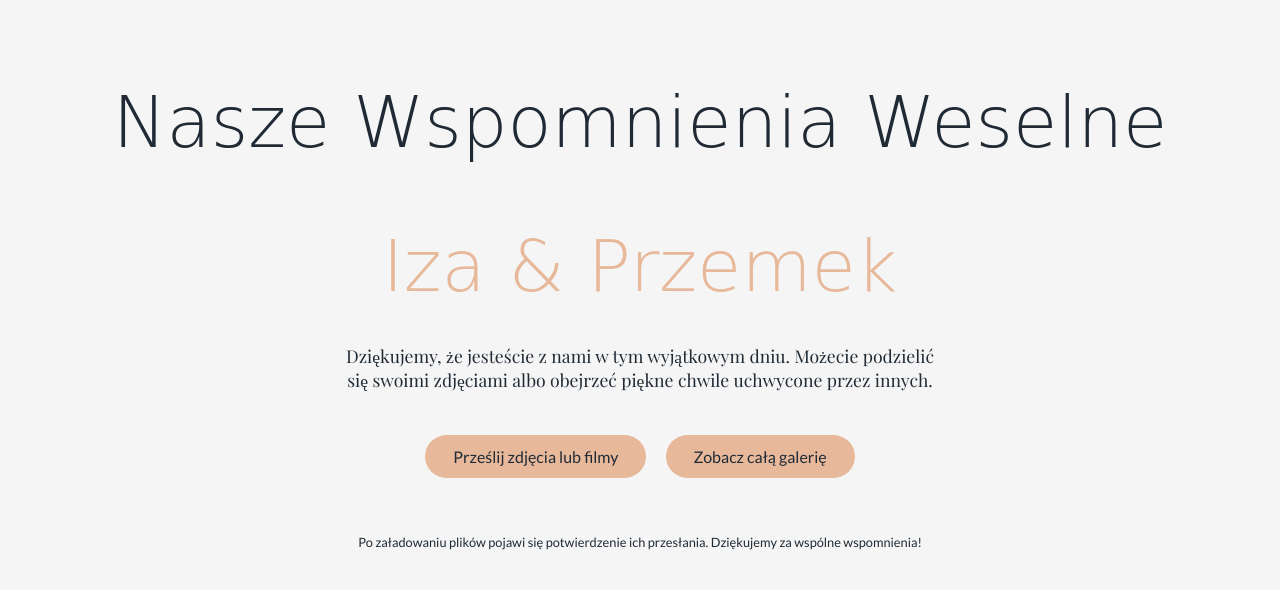
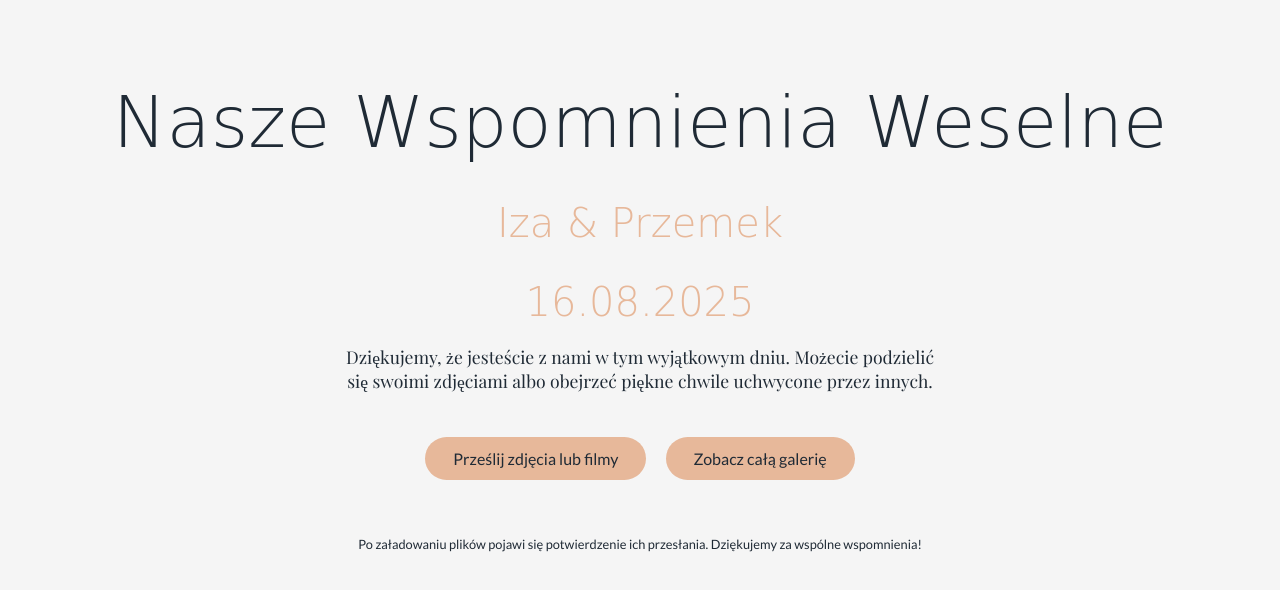
Before and after one commit to PobieramySie/image-upload-ippb, a website: page index.html in a window 1280 px wide. Drawn offline with nearby package versions, Linux system fonts and the light colour scheme; a web font is replaced by a local one.

Commit message:
Update index.html

```diff
--- a/index.html
+++ b/index.html
@@ -22,7 +22,7 @@
     }
     h2 {
       font-family: 'Corinthia', cursive;
-      font-size: 4.5em;
+      font-size: 2.5em;
       margin-bottom: 0.5em;
       font-weight: 100;
       color: #E7B89A;
@@ -85,7 +85,8 @@
 <body>
 
   <h1>Nasze Wspomnienia Weselne</h1>
-  <h2>Iza & Przemek</h1>
+  <h2>Iza & Przemek</h2>
+  <h2>16.08.2025</h2>
 
   <p>
     Dziękujemy, że jesteście z nami w tym wyjątkowym dniu. Możecie podzielić się swoimi zdjęciami albo obejrzeć piękne chwile uchwycone przez innych.
```
